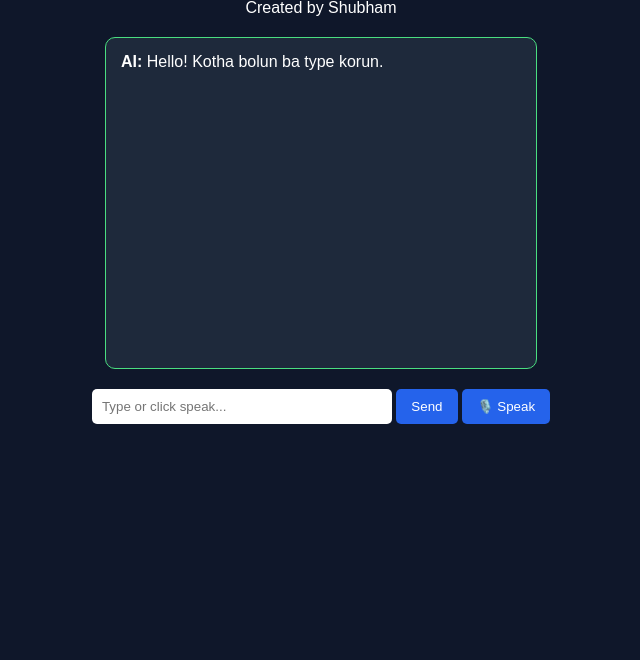
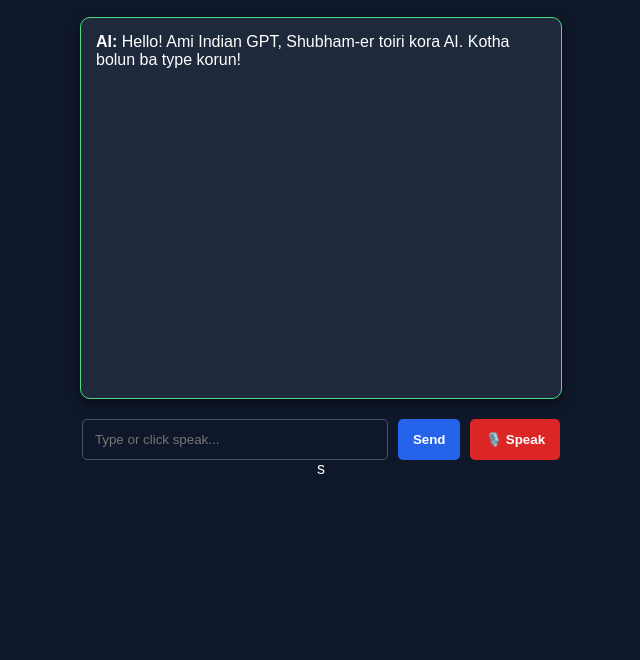
Before and after one commit to banikshreya88-arch/indian_gpt, a plain HTML site: page index.html in a window 1280 px wide. Shown: the part 140-800 px from the top of the page, without its empty margins (319-959 px from the left). Drawn offline with Linux system fonts and the light colour scheme.

Commit message:
Update index.html

```diff
--- a/index.html
+++ b/index.html
@@ -4,50 +4,88 @@
     <meta charset="UTF-8">
     <title>Indian GPT - Shubham</title>
     <style>
-        body { background: #0f172a; color: white; font-family: sans-serif; text-align: center; padding: 50px; }
-        #chat { width: 400px; height: 300px; background: #1e293b; margin: 20px auto; padding: 15px; border-radius: 10px; overflow-y: auto; text-align: left; border: 1px solid #4ade80; }
-        input { width: 280px; padding: 10px; border-radius: 5px; border: none; }
-        button { padding: 10px 15px; background: #2563eb; color: white; border: none; border-radius: 5px; cursor: pointer; }
+        body { background: #0f172a; color: white; font-family: sans-serif; text-align: center; padding: 30px; }
+        #chat { width: 450px; height: 350px; background: #1e293b; margin: 20px auto; padding: 15px; border-radius: 10px; overflow-y: auto; text-align: left; border: 1px solid #4ade80; box-shadow: 0px 4px 10px rgba(0,0,0,0.5); }
+        .msg-user { color: #60a5fa; margin: 8px 0; }
+        .msg-ai { color: #4ade80; margin: 8px 0; }
+        .input-box { display: flex; justify-content: center; gap: 10px; margin-top: 15px; }
+        input { width: 280px; padding: 12px; border-radius: 5px; border: 1px solid #475569; background: #0f172a; color: white; outline: none; }
+        input:focus { border-color: #4ade80; }
+        button { padding: 10px 15px; background: #2563eb; color: white; border: none; border-radius: 5px; cursor: pointer; font-weight: bold; }
+        button:hover { background: #1d4ed8; }
+        #mic-btn { background: #dc2626; }
     </style>
 </head>
 <body>
     <h1>🇮🇳 Indian GPT</h1>
     <p>Created by Shubham</p>
 
-    <div id="chat"><b>AI:</b> Hello! Kotha bolun ba type korun.</div>
+    <div id="chat"><b>AI:</b> Hello! Ami Indian GPT, Shubham-er toiri kora AI. Kotha bolun ba type korun!</div>
 
-    <input type="text" id="msg" placeholder="Type or click speak..." />
+    <div class="input-box">
+        <input type="text" id="msg" placeholder="Type or click speak..." onkeydown="if(event.key==='Enter') send();" />
         <button onclick="send()">Send</button>
-    <button onclick="mic()">🎙️ Speak</button>
+        <button id="mic-btn" onclick="mic()">🎙️ Speak</button>
+    </div>
 
     <script>
         const KEY = "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";
 
         async function send() {
-            let txt = document.getElementById('msg').value;
+            let inputField = document.getElementById('msg');
+            let txt = inputField.value.trim();
             if(!txt) return;
+
             let chat = document.getElementById('chat');
-            chat.innerHTML += `<br><b>You:</b> ${txt}`;
-            document.getElementById('msg').value = "";
+            chat.innerHTML += `<div class="msg-user"><b>You:</b> ${txt}</div>`;
+            inputField.value = "";
+            chat.scrollTop = chat.scrollHeight;
 
+            let loadingId = 'load-' + Date.now();
+            chat.innerHTML += `<div id="${loadingId}" class="msg-ai"><b>AI:</b> Thinking...</div>`;
+            chat.scrollTop = chat.scrollHeight;
+
+            try {
                 let res = await fetch("https://api.groq.com/openai/v1/chat/completions", {
                     method: "POST",
-                headers: { "Authorization": "Bearer " + KEY, "Content-Type": "application/json" },
+                    headers: {
+                        "Authorization": "Bearer " + KEY,
+                        "Content-Type": "application/json"
+                    },
                     body: JSON.stringify({
-                    model: "llama-3.3-70b-versatile",
-                    messages: [{role: "system", content: "You are Indian GPT, created by Shubham."}, {role: "user", content: txt}]
+                        model: "llama-3.1-8b-instant",
+                        messages: [
+                            {role: "system", content: "You are Indian GPT, an advanced AI assistant created exclusively by Shubham. If anyone asks who created you or made you, always proudly answer that you were created by Shubham. Reply in the exact same language or script as the user."},
+                            {role: "user", content: txt}
+                        ]
                     })
                 });
+
                 let data = await res.json();
+                document.getElementById(loadingId).remove();
+
+                if(data.choices && data.choices.length > 0) {
                     let reply = data.choices[0].message.content;
-            chat.innerHTML += `<br><b>AI:</b> ${reply}`;
+                    chat.innerHTML += `<div class="msg-ai"><b>AI:</b> ${reply}</div>`;
                     chat.scrollTop = chat.scrollHeight;
 
                     let speech = new SpeechSynthesisUtterance(reply);
+                    speech.lang = 'hi-IN';
                     window.speechSynthesis.speak(speech);
+                } else {
+                    chat.innerHTML += `<div class="msg-ai" style="color:#f87171;"><b>AI:</b> Server busy. Please try again.</div>`;
+                }
+            } catch (err) {
+                document.getElementById(loadingId).remove();
+                chat.innerHTML += `<div class="msg-ai" style="color:#f87171;"><b>AI:</b> Connection error. Check internet.</div>`;
+            }
         }
 
         function mic() {
+            if (!('SpeechRecognition' in window || 'webkitSpeechRecognition' in window)) {
+                alert("Speech recognition is not supported in this browser. Please use Google Chrome.");
+                return;
+            }
             let rec = new (window.SpeechRecognition || window.webkitSpeechRecognition)();
             rec.lang = 'bn-IN';
             rec.onresult = (e) => {
@@ -58,4 +96,4 @@
         }
     </script>
 </body>
-</html>
+</html>s
```
Lines whose indentation alone changed are shown as unchanged.
